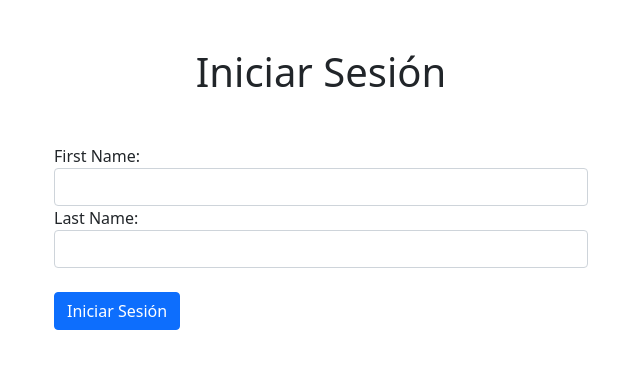
After one commit to JosueCcenta/TR-BD, a PHP site: page /vista/LoginVista.php in a window 1280 px wide. The commit adds this page. Shown: the top 369 px of the page, without its empty margins (319-959 px from the left). Run offline with PHP 8.4, Linux system fonts and the light colour scheme.

```diff
--- a/controlador/ControladorCategory.php
+++ b/controlador/ControladorCategory.php
@@ -2,6 +2,7 @@
 
 include_once('../modelo/conexion.php');
 include_once('../modelo/ModeloCategory.php');
+
 class ControllerCategory {
     public function mostrarCategorias() {
         $modelo = new ModelCategory();
--- a/index.php
+++ b/index.php
@@ -1,3 +1,3 @@
 <?php
-    header("Location: vista/index.php");
+    header("Location: vista/LoginVista.php");
 ?>
--- /dev/null
+++ b/vista/loginVista.php
@@ -0,0 +1,36 @@
+<?php
+if($_GET){
+   if($error=$_GET['error']==1){
+    print("<div class='alert alert-danger' role='alert'>Error de Inicio de Sesion, Comprobar Credenciales</div>");
+    }
+}
+
+?>
+
+<!DOCTYPE html>
+<html>
+<head>
+    <title>Iniciar Sesión</title>
+    <!-- Incluye los estilos de Bootstrap CSS -->
+    <link href="https://cdn.jsdelivr.net/npm/bootstrap@5.0.2/dist/css/bootstrap.min.css" rel="stylesheet" integrity="sha384-EVSTQN3/azprG1Anm3QDgpJLIm9Nao0Yz1ztcQTwFspd3yD65VohhpuuCOmLASjC" crossorigin="anonymous">
+</head>
+<body>
+    <div class="container mt-5">
+        <h1 class="text-center">Iniciar Sesión</h1>
+        <div class="container mt-5 w-50">
+            <form action="../controlador/LoginControlador.php" method="post">
+                <div class="form-group">
+                    <label for="email">First Name:</label>
+                    <input type="text" class="form-control" name="FirstName" id="FirstName" required>
+                </div>
+                <div class="form-group">
+                    <label for="contrasena">Last Name:</label>
+                    <input type="password" class="form-control" name="LastName" id="LastName" required>
+                </div>
+                <button type="submit" class=" mt-4 btn btn-primary">Iniciar Sesión</button>
+            </form>
+        </div>
+    </div>
+    <script src="https://cdn.jsdelivr.net/npm/bootstrap@5.0.2/dist/js/bootstrap.bundle.min.js" integrity="sha384-MrcW6ZMFYlzcLA8Nl+NtUVF0sA7MsXsP1UyJoMp4YLEuNSfAP+JcXn/tWtIaxVXM" crossorigin="anonymous"></script>
+</body>
+</html>
```
Also changed, not shown: controlador/LoginControlador.php (added, +24 -0 lines), modelo/LoginModelo.php (added, +35 -0 lines).
